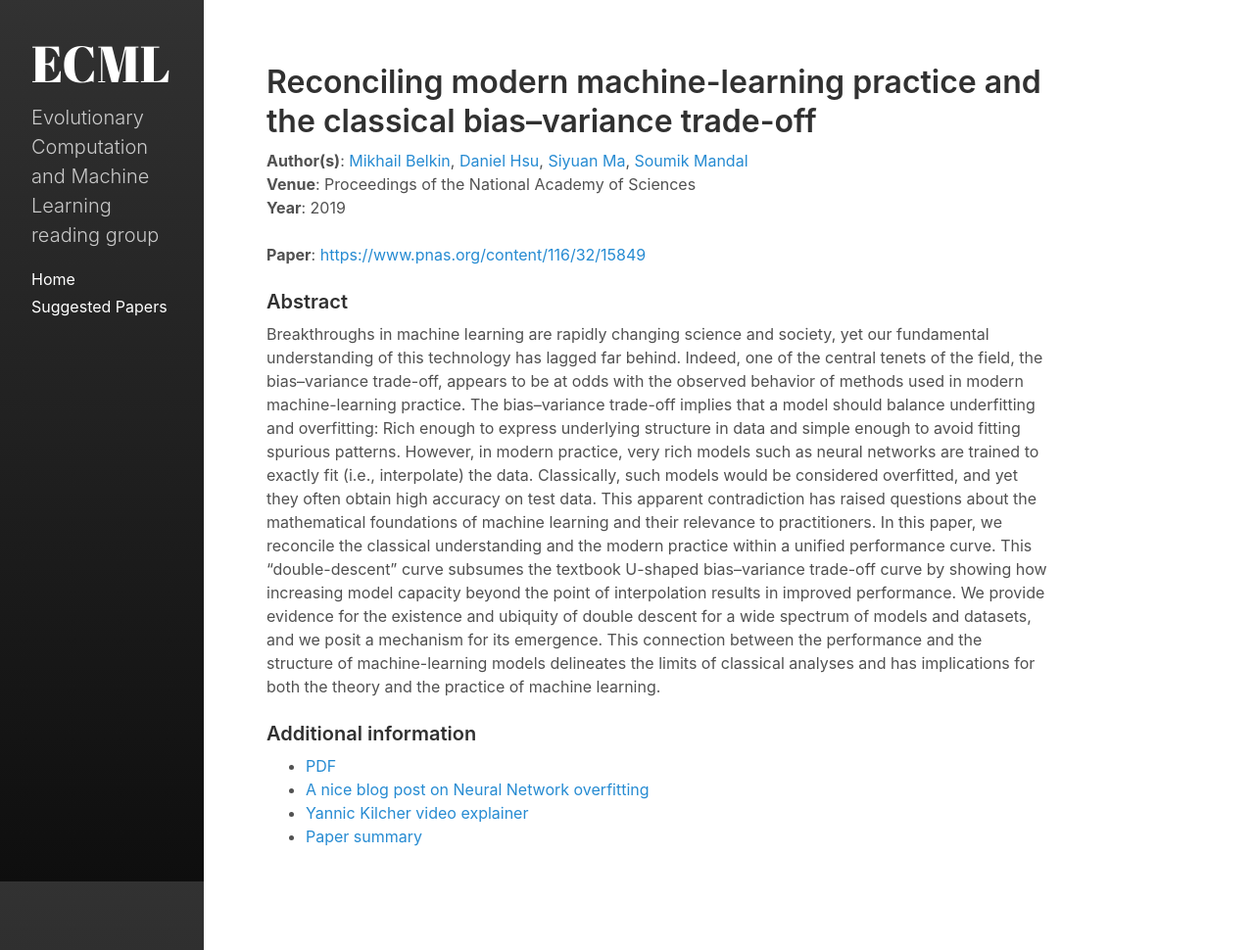
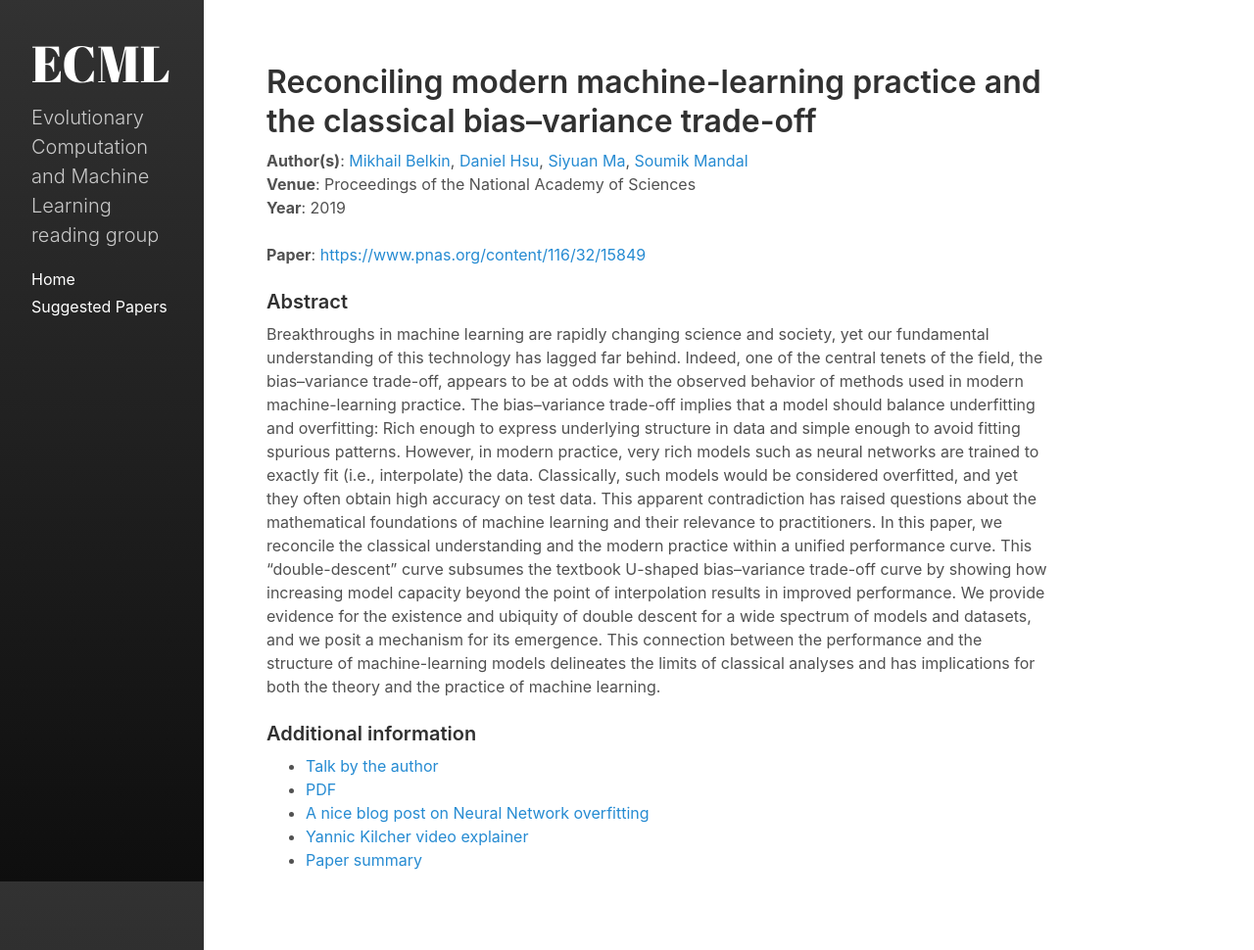
Before and after one commit to exeter-ecml/exeter-ecml.github.io, a Jekyll site: the page built from _papers/0054-reconciling-modern-ML-practice-and-the-bias-variance-trade-off.md, in a window 1280 px wide and 970 px high. Shown: the whole window at 98% size. Built offline with Jekyll 4.4.1, drawn with Linux system fonts in a browser that asks for light colours.

Commit message:
new link added

```diff
--- a/_papers/0054-reconciling-modern-ML-practice-and-the-bias-variance-trade-off.md
+++ b/_papers/0054-reconciling-modern-ML-practice-and-the-bias-variance-trade-off.md
@@ -41,6 +41,7 @@ who_suggested: Richard Everson
 
 status: happened
 ---
+- [Talk by the author](http://www.ipam.ucla.edu/abstract/?tid=15552)
 - [PDF](https://www.pnas.org/content/116/32/15849.full.pdf)
 - [A nice blog post on Neural Network overfitting](https://lilianweng.github.io/lil-log/2019/03/14/are-deep-neural-networks-dramatically-overfitted.html)
 - [Yannic Kilcher video explainer](https://www.youtube.com/watch?v=ZAW9EyNo2fw)
```
